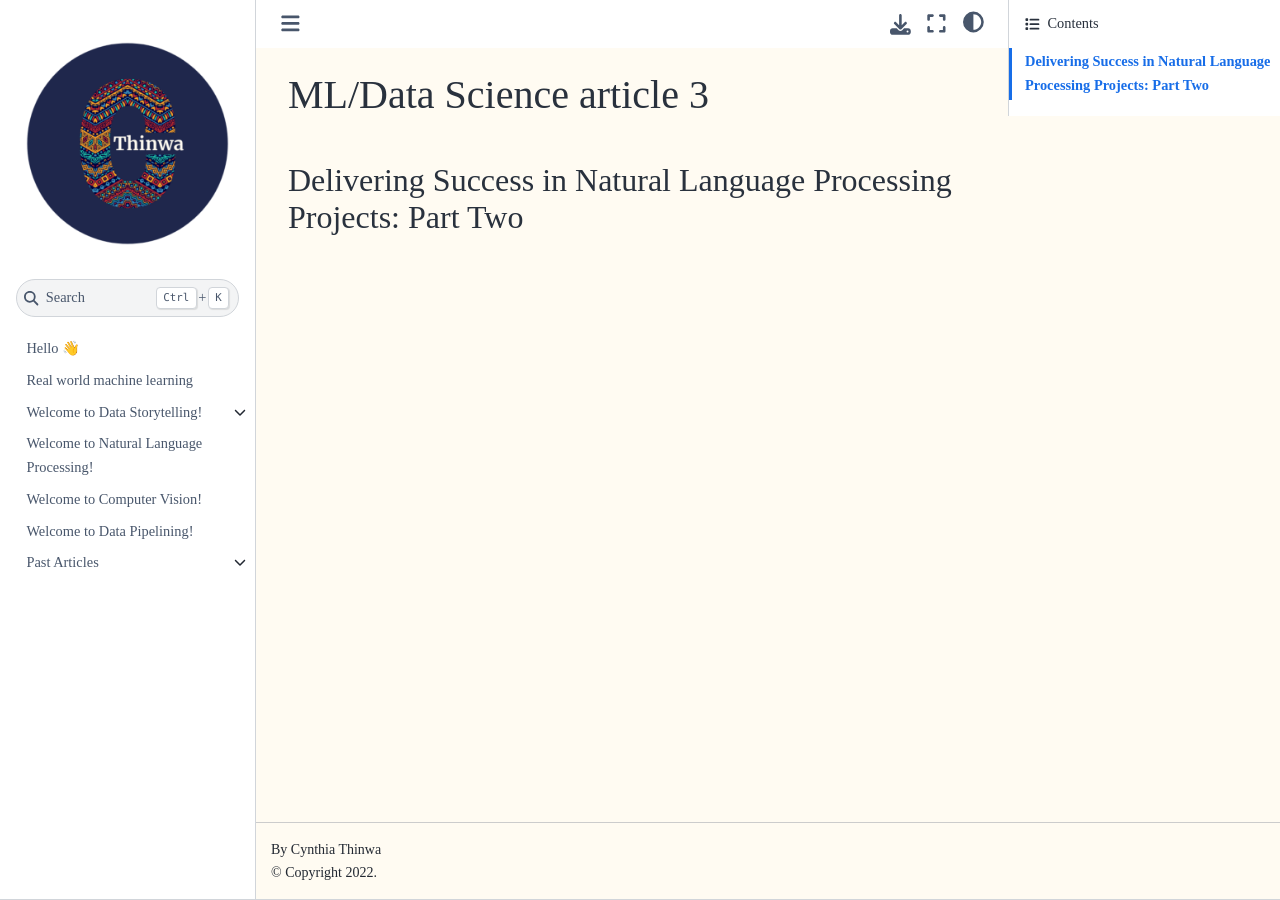
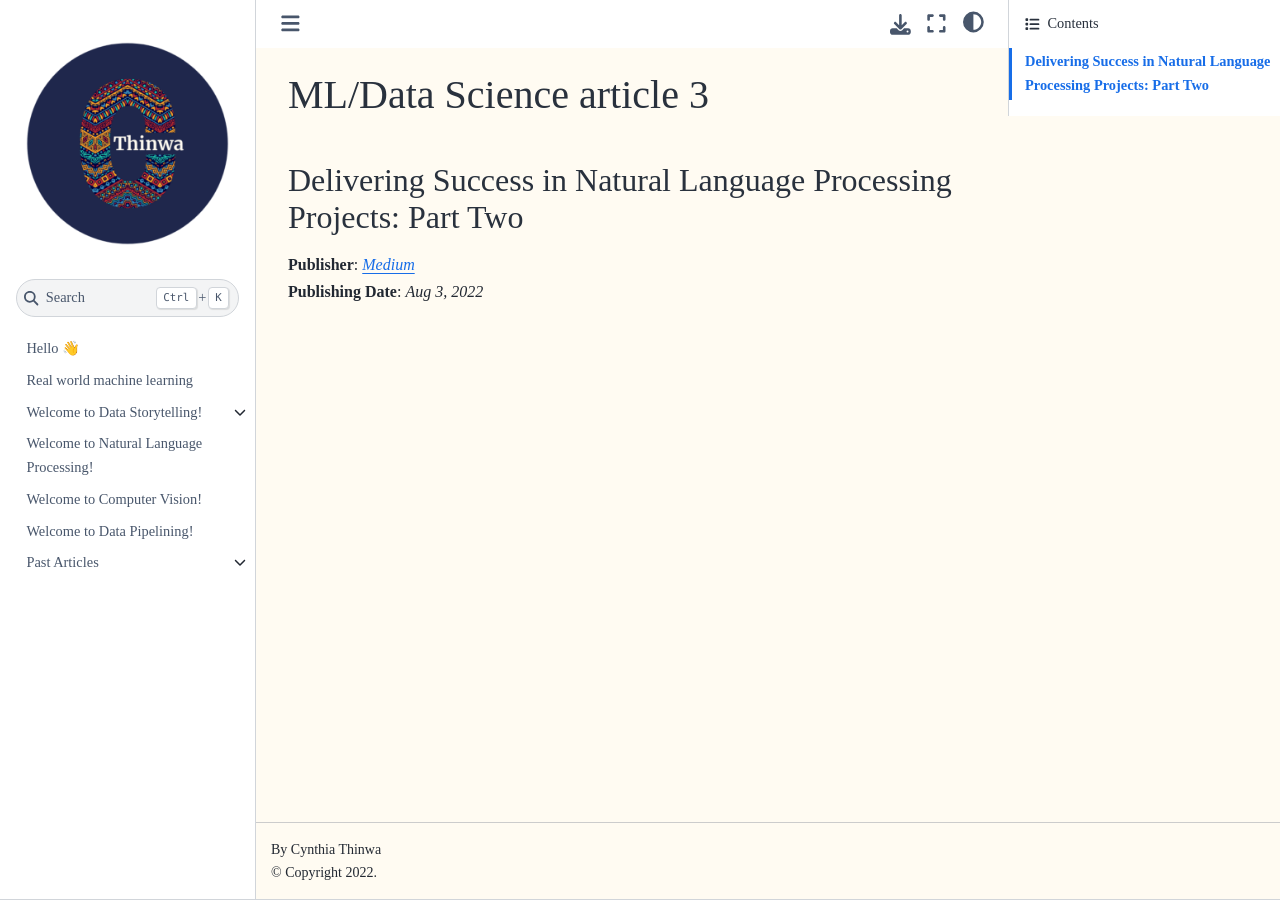
Before and after one commit to CeeThinwa/knowledge-hub, a Jupyter Book: the page built from book/past-articles/nlp-toolbox-b.md, in a window 1280 px wide. Built offline with Jupyter Book 1.0.4 settings and Sphinx 7.4.7 and the Sphinx Book theme 1.1.4, drawn with Linux system fonts in a browser that asks for light colours; pages that are not in the unit, such as notebooks, are missing from menus.

Commit message:
Update nlp-toolbox-b.md

```diff
--- a/book/past-articles/nlp-toolbox-b.md
+++ b/book/past-articles/nlp-toolbox-b.md
@@ -1,3 +1,6 @@
 # ML/Data Science article 3
 
 ## Delivering Success in Natural Language Processing Projects: Part Two
+
+**Publisher**: [*Medium*](https://medium.com/@ceethinwa/delivering-success-in-natural-language-processing-projects-part-two-897e616bc8e2) <br>
+**Publishing Date**: *Aug 3, 2022*
```
